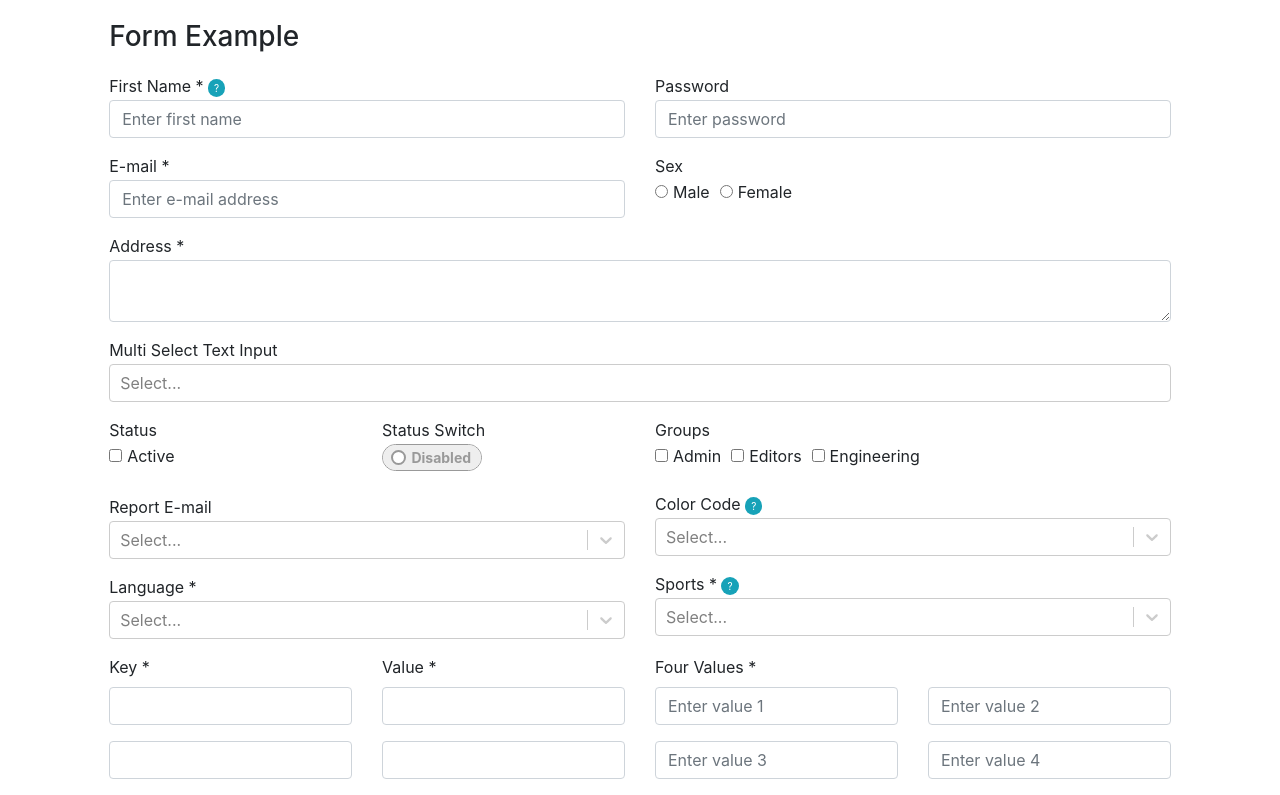
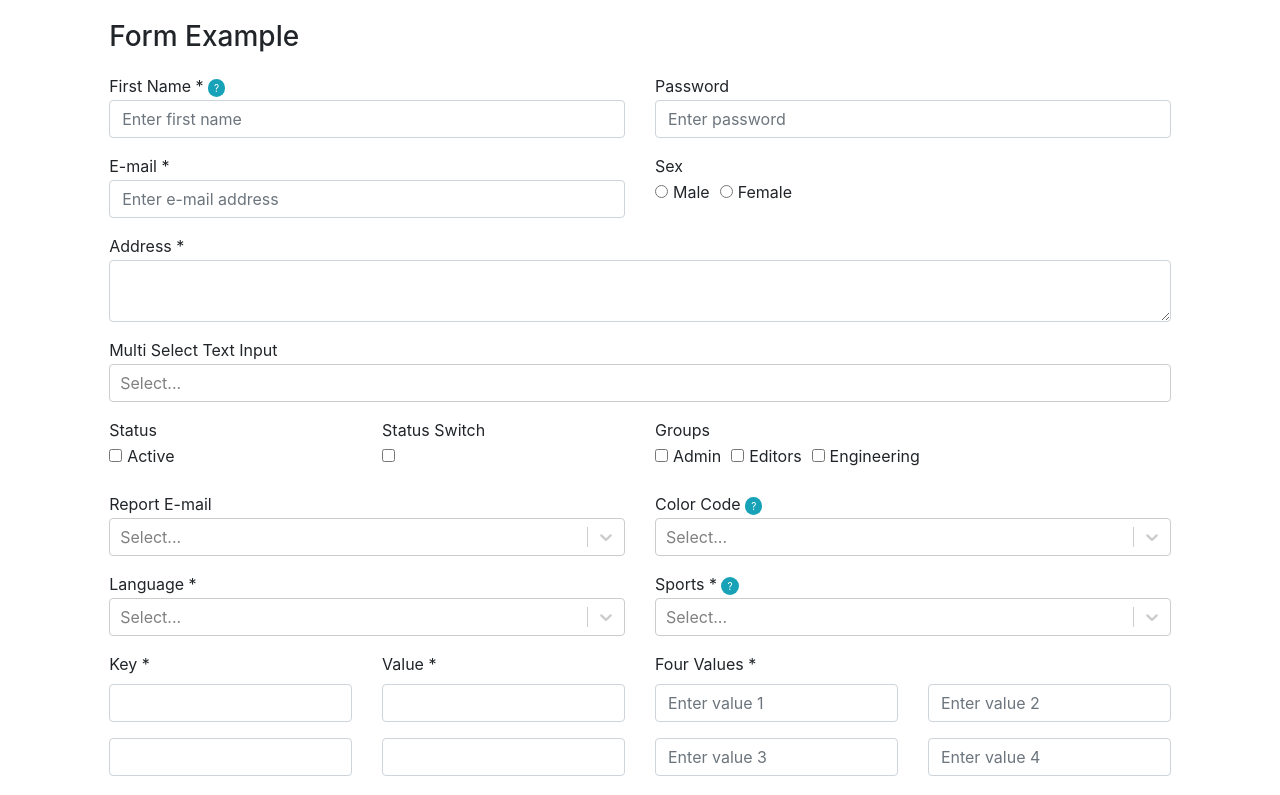
Before and after one commit to satishwaghela/react-form, a React (Create React App) app: page / in a window 1280 px wide. Shown: the top 795 px of the page. Built offline with nearby package versions, Linux system fonts and the light colour scheme.

Commit message:
Form update

```diff
--- a/src/SimpleForm/SimpleForm.js
+++ b/src/SimpleForm/SimpleForm.js
@@ -27,7 +27,7 @@ export default class SimpleForm extends Component {
       console.log(formData);
     } else {
       const [firsField] = invalidFields;
-      firsField.container.scrollIntoView();
+      firsField.container.scrollIntoView({ behavior: 'smooth', block: 'center' });
       this.Form.validate();
     }
   }
--- a/src/form/Fields/BaseField.js
+++ b/src/form/Fields/BaseField.js
@@ -27,8 +27,9 @@ export class BaseField extends Component {
   setValidationError (errorMsg) {
     const { form } = this.context;
     const { fieldKeyPath } = this.props;
-    _.set(form.state.errors, errorPath(fieldKeyPath), errorMsg);
-    form.setState(form.state);
+    const errors = _.get(form, 'state.errors', {});
+    _.set(errors, errorPath(fieldKeyPath), errorMsg);
+    form.setErrors(errors);
   }
 
   isValid (value) {
@@ -111,7 +112,7 @@ export class BaseField extends Component {
     form.onFieldValueChange(copyFormData);
     this.validateValue(value);
     if (onChange) {
-      onChange();
+      onChange(value, copyFormData);
     }
   }
 }
@@ -126,5 +127,7 @@ BaseField.propTypes = {
 };
 
 BaseField.contextTypes = {
-  form: PropTypes.object
+  form: PropTypes.object,
+  formData: PropTypes.object,
+  errors: PropTypes.object
 };
--- a/src/form/Fields/CheckBox.js
+++ b/src/form/Fields/CheckBox.js
@@ -4,12 +4,14 @@ import { getFieldPopover } from '../FormUtils';
 
 export class CheckBox extends BaseField {
   handleChange = (e) => {
-    const value = e.target.checked;
+    const { fieldKeyPath } = this.props;
+    const value = !this.getValue(fieldKeyPath);
     super.handleChange(value);
   }
 
   getField = () => {
     const { checkBoxLabel, info, fieldKeyPath } = this.props;
+    const value = this.getValue(fieldKeyPath, '');
 
     const checkboxComp = (
       <label className='checkbox-container'>
@@ -18,20 +20,19 @@ export class CheckBox extends BaseField {
           ref={ref => {
             this.input = ref;
           }}
-          value={this.getValue(fieldKeyPath, '')}
+          value={value}
           onChange={e => this.handleChange(e)}
+          checked={value}
         />
         {checkBoxLabel}
       </label>
     );
 
     return (
-      <React.Fragment key='checkbox-comp'>
-        <fieldset className='fieldset-default'>
-          {checkboxComp}
-        </fieldset>
+      <div key='checkbox-comp'>
+        {checkboxComp}
         {info && getFieldPopover(info, fieldKeyPath + 'checkbox')}
-      </React.Fragment>
+      </div>
     );
   }
 }
--- a/src/form/Fields/FieldLabel.js
+++ b/src/form/Fields/FieldLabel.js
@@ -2,9 +2,9 @@ import React from 'react';
 import PropTypes from 'prop-types';
 import { getFieldPopover } from '../FormUtils';
 
-export function FieldLabel ({ text, isRequired = false, info }) {
+export function FieldLabel ({ text, isRequired = false, info, classNames = '' }) {
   return (
-    <label>
+    <label className={classNames}>
       {text} {isRequired ? '*' : '' } {getFieldPopover(info, text + Math.random(), text)}
     </label>
   );
@@ -13,5 +13,6 @@ export function FieldLabel ({ text, isRequired = false, info }) {
 FieldLabel.propTypes = {
   text: PropTypes.string,
   isRequired: PropTypes.bool,
-  info: PropTypes.any
+  info: PropTypes.any,
+  classNames: PropTypes.string
 };
--- a/src/form/Fields/Switch.js
+++ b/src/form/Fields/Switch.js
@@ -7,13 +7,14 @@ export class Switch extends CheckBox {
   getField = () => {
     const {
       info, fieldKeyPath,
-      switchWidth, onText, offText
+      switchWidth, onText, offText, className
     } = this.props;
 
     const checked = this.getValue(fieldKeyPath, false);
 
     const switchComp = (
       <SwitchInput
+        className={className}
         switchWidth={switchWidth}
         onText={onText}
         offText={offText}
@@ -24,12 +25,10 @@ export class Switch extends CheckBox {
     );
 
     return (
-      <React.Fragment key='checkbox-comp'>
-        <fieldset className='fieldset-default'>
-          {switchComp}
-        </fieldset>
+      <div>
+        {switchComp}
         {info && getFieldPopover(info, fieldKeyPath + 'checkbox')}
-      </React.Fragment>
+      </div>
     );
   }
 }
--- a/src/form/Fields/SwitchInput.js
+++ b/src/form/Fields/SwitchInput.js
@@ -1,22 +1,48 @@
-import React from 'react';
+import React, { Component } from 'react';
 import PropTypes from 'prop-types';
+import _ from 'lodash';
 
-export function SwitchInput ({ checked, id = Math.random(), onChange, switchWidth, onText, offText }) {
+export class SwitchInput extends Component {
+  constructor (props) {
+    super(props);
+    // this.setMargin = _.debounce(this.setMargin, 10);
+  }
+
+  componentDidMount () {
+    this.setMargin();
+  }
+
+  componentDidUpdate () {
+    this.setMargin();
+  }
+
+  setMargin = () => {
+    const { checked, switchWidth } = this.props;
+    this.inner.style.marginLeft = checked ? '0px' : `calc(-${switchWidth} + 5px)`;
+    this.switch.style.right = checked ? '0px' : `calc(${switchWidth} - 20px)`;
+  }
+
+  render () {
+    const { checked, id = Math.random(), onChange, switchWidth, onText, offText, className = '' } = this.props;
     return (
-    <div className='onoffswitchinput' style={{ width: switchWidth }}>
+      <div className={`switch custom ${className}`}>
+        <div className="onoffswitch" style={{width: switchWidth}}>
           <input
-        type='checkbox'
-        className='onoffswitchinput-checkbox'
+            type="checkbox"
+            className="onoffswitch-checkbox"
             id={id}
             value={checked}
+            checked={checked}
             onChange={onChange}
           />
-      <label className='onoffswitchinput-label' htmlFor={id}>
-        <span className='onoffswitchinput-inner' data-oncontent={onText} data-offcontent={offText} />
-        <span className='onoffswitchinput-switch' style={{ right: checked ? 0 : `calc(${switchWidth} - 30px)` }} />
+          <label className="onoffswitch-label" htmlFor={id}>
+            <span ref={ref => { this.inner = ref }} className="onoffswitch-inner" data-checked={checked} data-oncontent={onText} data-offcontent={offText}></span>
+            <span ref={ref => { this.switch = ref }} className="onoffswitch-switch"></span>
           </label>
         </div>
+      </div>
     );
+  }
 }
 
 SwitchInput.defaultProps = {
@@ -30,6 +56,7 @@ SwitchInput.propTypes = {
   checked: PropTypes.bool,
   id: PropTypes.string,
   onChange: PropTypes.func,
+  className: PropTypes.string,
   switchWidth: PropTypes.string,
   onText: PropTypes.string,
   offText: PropTypes.string
--- a/src/form/Form.js
+++ b/src/form/Form.js
@@ -12,7 +12,7 @@ export default class Form extends Component {
   }
 
   getChildContext () {
-    return { form: this };
+    return { form: this, formData: this.props.formData, errors: this.state.errors };
   }
 
   render () {
@@ -39,6 +39,10 @@ export default class Form extends Component {
     }
   }
 
+  setErrors = (errors) => {
+    this.setState({ errors });
+  }
+
   validate () {
     validateFields(this.fields);
   }
@@ -62,7 +66,9 @@ Form.defaultProps = {
 };
 
 Form.childContextTypes = {
-  form: PropTypes.object
+  form: PropTypes.object,
+  formData: PropTypes.object,
+  errors: PropTypes.object
 };
 
 Form.propTypes = {
```
Lines whose indentation alone changed are shown as unchanged.
